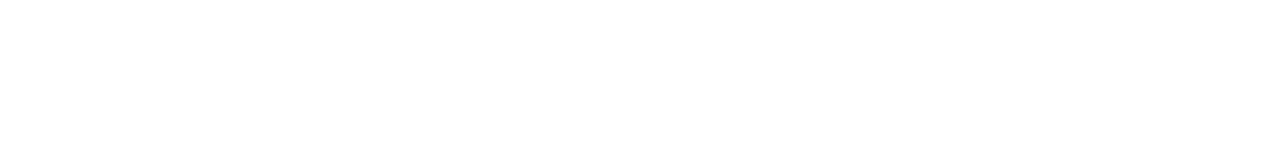
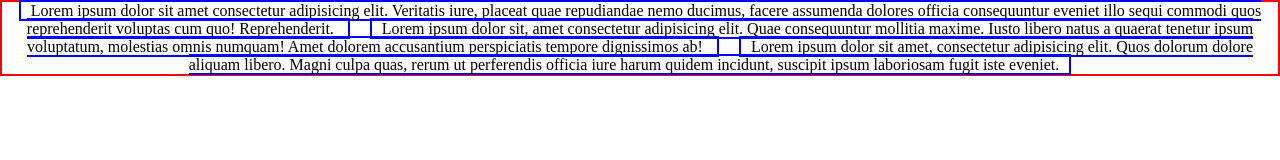
Before and after one commit to danielcarv1227/display-inline, a plain HTML site: page index.html in a window 1280 px wide. Drawn offline with Linux system fonts and the light colour scheme.

Commit message:
atividade finalizada

```diff
--- a/index.html
+++ b/index.html
@@ -4,9 +4,22 @@
     <meta charset="UTF-8">
     <meta http-equiv="X-UA-Compatible" content="IE=edge">
     <meta name="viewport" content="width=device-width, initial-scale=1.0">
+    <link rel="stylesheet" href="style.css">
     <title>Display-inline</title>
 </head>
 <body>
+    <main>
+        <div>
+            Lorem ipsum dolor sit amet consectetur adipisicing elit. Veritatis iure, placeat quae repudiandae nemo ducimus, facere assumenda dolores officia consequuntur eveniet illo sequi commodi quos reprehenderit voluptas cum quo! Reprehenderit.
+        </div>
 
+        <div>
+            Lorem ipsum dolor sit, amet consectetur adipisicing elit. Quae consequuntur mollitia maxime. Iusto libero natus a quaerat tenetur ipsum voluptatum, molestias omnis numquam! Amet dolorem accusantium perspiciatis tempore dignissimos ab!
+        </div>
+
+        <div>
+            Lorem ipsum dolor sit amet, consectetur adipisicing elit. Quos dolorum dolore aliquam libero. Magni culpa quas, rerum ut perferendis officia iure harum quidem incidunt, suscipit ipsum laboriosam fugit iste eveniet.
+        </div>
+    </main>
 </body>
 </html>
--- a/style.css
+++ b/style.css
@@ -0,0 +1,17 @@
+*  {
+    margin: 0;
+    padding: 0;
+    box-sizing: border-box;
+}
+
+main {
+    border: 2px solid red;
+    text-align: center;
+}
+
+div {
+    border: 2px solid blue;
+    display: inline;
+    margin-right: 20px;
+    padding-inline: 10px;
+}
```
